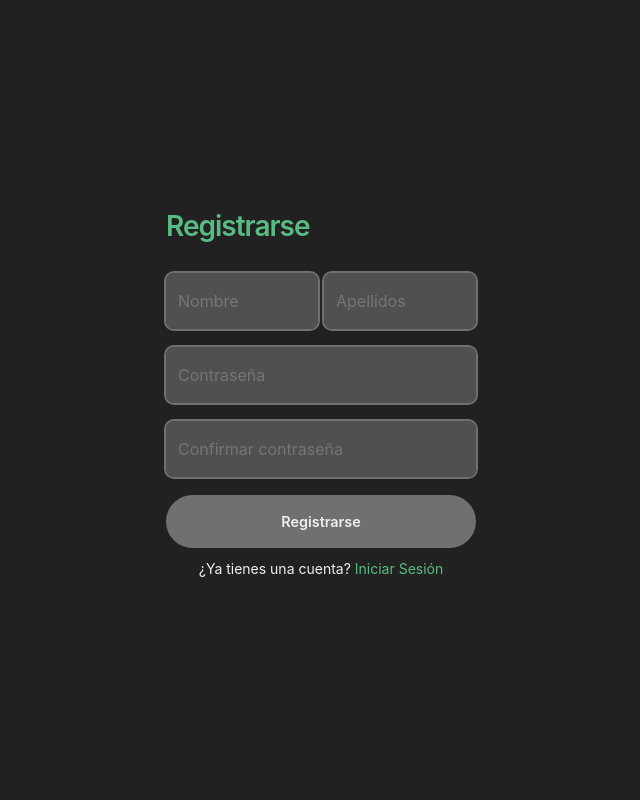
After one commit to Bryan205Sgc/Laboratorio2, a Flask app: page /registrarse in a window 1280 px wide. The commit adds this page. Shown: the whole page, without its empty margins (319-959 px from the left). Run offline with Flask 3, Linux system fonts and the light colour scheme; some libraries are stand-ins or nearby versions.

Commit message:
registrarse interminado

```diff
--- a/app.py
+++ b/app.py
@@ -8,6 +8,9 @@ app.config.from_object(Config)
 def login():
     return render_template('Login.html')
 
+@app.route('/registrarse', methods=['GET', 'POST'])
+def registrarse():
+    return render_template('registrarse.html')
 
 if __name__ == '__main__':
     app.run(debug=True)
--- /dev/null
+++ b/static/styles/registrarse.css
@@ -0,0 +1,136 @@
+body {
+    background-color: #212121;
+    background-position: center;
+    background-repeat: no-repeat;
+    background-attachment: fixed;
+    margin: 0;
+    height: 100vh;
+    display: flex;
+    justify-content: center;
+    align-items: center;
+}
+
+.container {
+    width: 100%;
+    max-width: 800px;
+    padding: 40px;
+    border-radius: 0.9rem;
+    backdrop-filter: blur(25px);
+    display: flex;
+    justify-content: center;
+    align-items: center;
+}
+
+.form {
+  --bg-light: #efefef;
+  --bg-dark: #707070;
+  --clr: #58bc82;
+  --clr-alpha: #9c9c9c60;
+  display: flex;
+  flex-direction: column;
+  gap: 10px;
+  max-width: 350px;
+  background-color: #212121;
+  padding: 20px;
+  border-radius: 20px;
+  position: relative;
+}
+
+.title {
+  font-size: 28px;
+  color: var(--clr);
+  font-weight: 600;
+  letter-spacing: -1px;
+  position: relative;
+  display: flex;
+  align-items: center;
+}
+
+
+.message, .signin {
+  color: var(--bg-light);
+  font-size: 14px;
+}
+
+.signin {
+  text-align: center;
+}
+
+.signin a {
+  color: var(--clr);
+}
+
+.signin a:hover {
+  text-decoration: underline var(--clr);
+}
+
+.flex {
+  display: flex;
+  width: 100%;
+  gap: 6px;
+}
+
+.form label {
+  position: relative;
+}
+
+.form label .input {
+  border-radius: 0.5rem;
+    padding: 1rem 0.75rem;
+    width: 100%;
+    border: none;
+    display: flex;
+    align-items: center;
+    gap: 0.5rem;
+    background-color: var(--clr-alpha);
+    outline: 2px solid var(--bg-dark);
+    color: white;
+}
+
+.form label .input + span {
+  position: absolute;
+  left: 10px;
+  top: 15px;
+  color: grey;
+  font-size: 0.9em;
+  cursor: text;
+  transition: 0.3s ease;
+}
+
+.form label .input:placeholder-shown + span {
+  top: 15px;
+  font-size: 0.9em;
+}
+
+.form label .input:focus + span,.form label .input:valid + span {
+  top: 30px;
+  font-size: 0.7em;
+  font-weight: 600;
+}
+
+.form label .input:valid + span {
+  co
+lor: green;
+}
+
+.submit {
+    padding: 1rem 0.75rem;
+    width: 100%;
+    display: flex;
+    gap: 0.5rem;
+    border-radius: 3rem;
+    background-color: var(--bg-dark);
+    color: var(--bg-light);
+    border: none;
+    cursor: pointer;
+    transition: all 300ms;
+    font-weight: 600;
+    font-size: 0.9rem;
+    font-color: white;
+    justify-content: center;
+}
+
+.submit:hover {
+    background-color: var(--clr);
+    color: black;
+}
--- a/templates/Login.html
+++ b/templates/Login.html
@@ -3,6 +3,7 @@
 {% block content %}
 <div class="container">
     <form class="form">
+        <p class="title">Iniciar Sesión</p>
         <span class="input-span">
             <label for="email" class="label">Usuario</label>
             <input type="email" name="email" id="email"/>
@@ -14,7 +15,7 @@
         <span class="span">
         </span>
         <input class="submit" type="submit" value="Iniciar Sesión" />
-        <span class="span">¿No tienes una cuenta? <a href="#"> Registrarse</a></span>
+        <span class="span">¿No tienes una cuenta? <a href="{{  url_for('registrarse')  }}"> Registrarse</a></span>
     </form>
 </div>
 
--- a/templates/index.html
+++ b/templates/index.html
@@ -3,7 +3,7 @@
 <head>
     <meta charset="UTF-8">
     <meta name="viewport" content="width=device-width, initial-scale=1.0">
-    <title>Laboratorio 2</title>
+    <title>Iniciar Sesión</title>
     <link rel="stylesheet" href="https://stackpath.bootstrapcdn.com/bootstrap/4.5.2/css/bootstrap.min.css">
     <link href="https://cdnjs.cloudflare.com/ajax/libs/select2/4.0.13/css/select2.min.css" rel="stylesheet" />
     <link rel="stylesheet" href="{{ url_for('static', filename='styles/index_styles.css') }}">
--- /dev/null
+++ b/templates/registrarse.html
@@ -0,0 +1,37 @@
+<!DOCTYPE html>
+<html lang="es">
+<head>
+    <meta charset="UTF-8">
+    <meta name="viewport" content="width=device-width, initial-scale=1.0">
+    <title>Registrar Usuario</title>
+    <link rel="stylesheet" href="https://stackpath.bootstrapcdn.com/bootstrap/4.5.2/css/bootstrap.min.css">
+    <link href="https://cdnjs.cloudflare.com/ajax/libs/select2/4.0.13/css/select2.min.css" rel="stylesheet" />
+    <link rel="stylesheet" href="{{ url_for('static', filename='styles/registrarse.css') }}">
+</head>
+<body>
+    <div class="container">
+        <form class="form">
+            <p class="title">Registrarse </p>
+
+                <div class="flex">
+                <label>
+                    <input required="" placeholder="Nombre" type="text" class="input">
+                </label>
+
+                <label>
+                    <input required="" placeholder="Apellidos" type="text" class="input">
+                </label>
+            </div>
+
+            <label>
+                <input required="" placeholder="Contraseña" type="password" class="input">
+            </label>
+            <label>
+                <input required="" placeholder="Confirmar contraseña" type="password" class="input">
+            </label>
+            <button class="submit">Registrarse</button>
+            <p class="signin">¿Ya tienes una cuenta? <a href="/">Iniciar Sesión</a> </p>
+        </form>
+    </div>
+</body>
+</html>
```
Also changed, not shown: static/styles/index_styles.css (+28 -10 lines).
